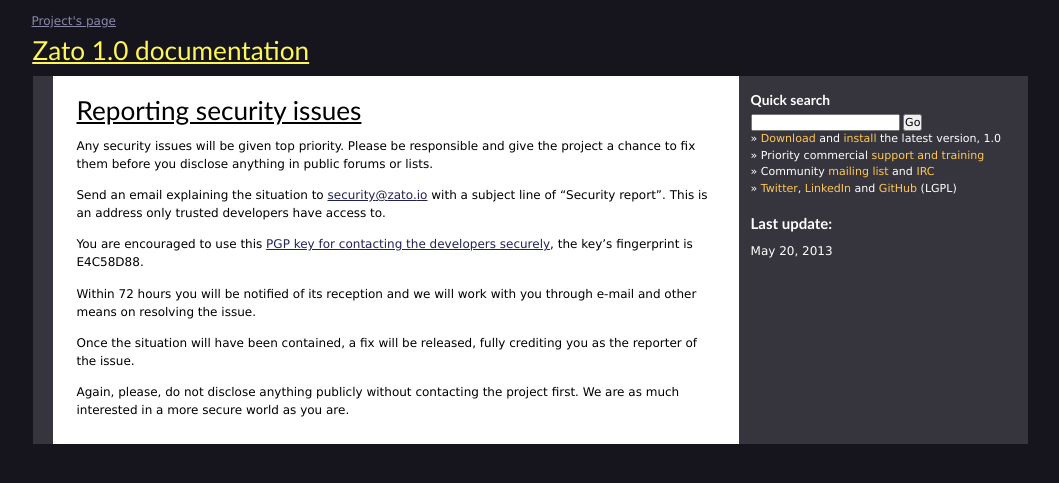
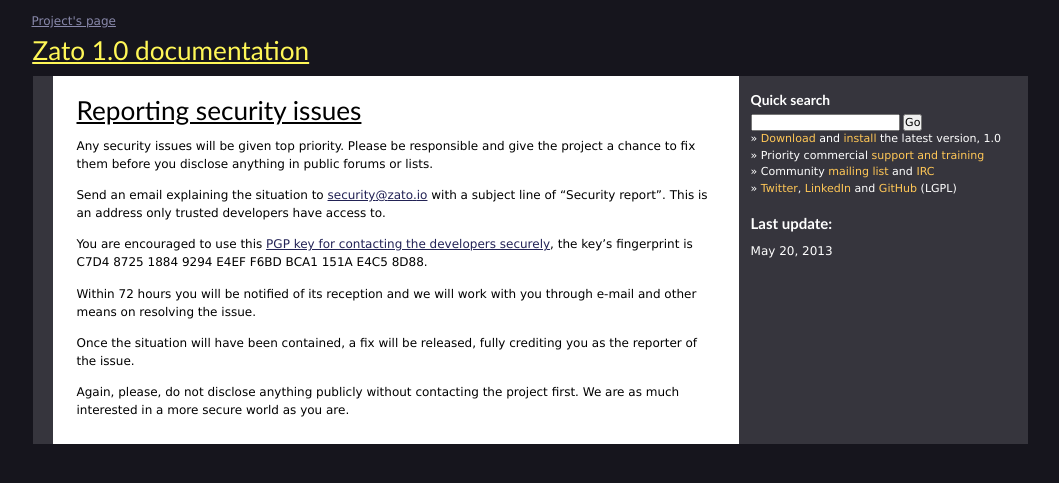
Before and after one commit to rfdiazpr/zato-docs, a Sphinx documentation site: the page built from sphinx/security/reporting-issues.txt, in a window 1280 px wide. Shown: the top 483 px of the page, without its empty margins (110-1169 px from the left). Built offline with Sphinx 7.4.7, drawn with Linux system fonts in a browser that asks for light colours.

Commit message:
Actually use a fingerprint, not only a key ID

```diff
--- a/sphinx/security/reporting-issues.txt
+++ b/sphinx/security/reporting-issues.txt
@@ -10,7 +10,7 @@
 
 You are encouraged to use this
 `PGP key for contacting the developers securely <https://zato.io/support/zato-security.pgp.asc>`_,
-the key’s fingerprint is E4C58D88.
+the key’s fingerprint is C7D4 8725 1884 9294 E4EF  F6BD BCA1 151A E4C5 8D88.
 
 Within 72 hours you will be notified of its reception and we will work with you
 through e-mail and other means on resolving the issue.
```
